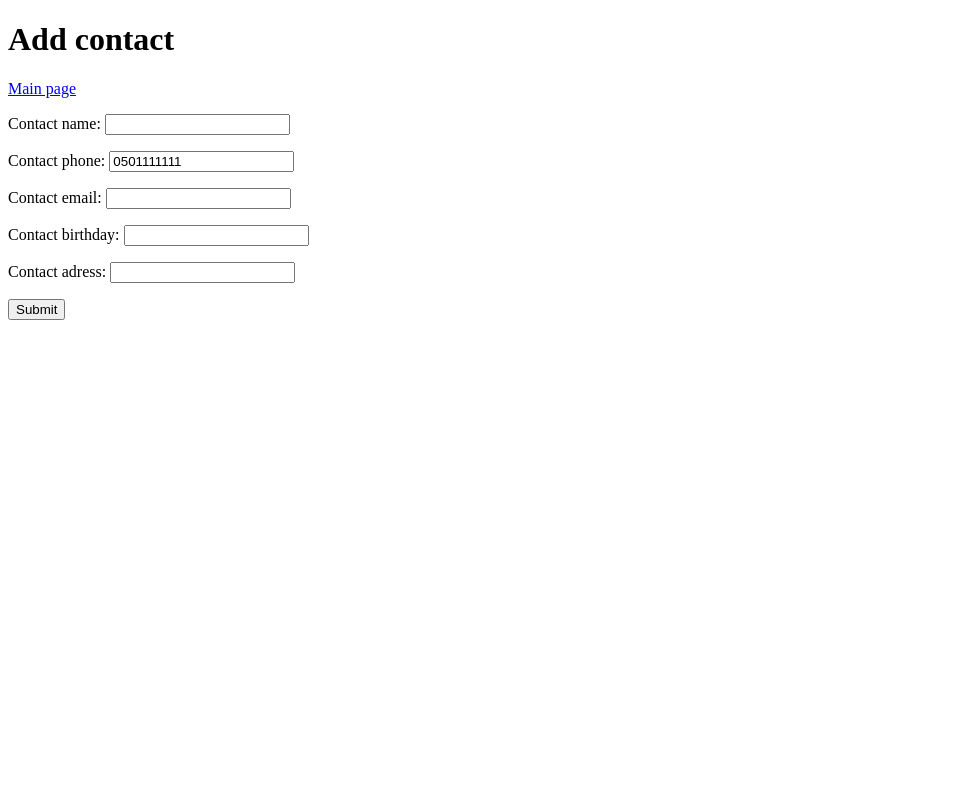
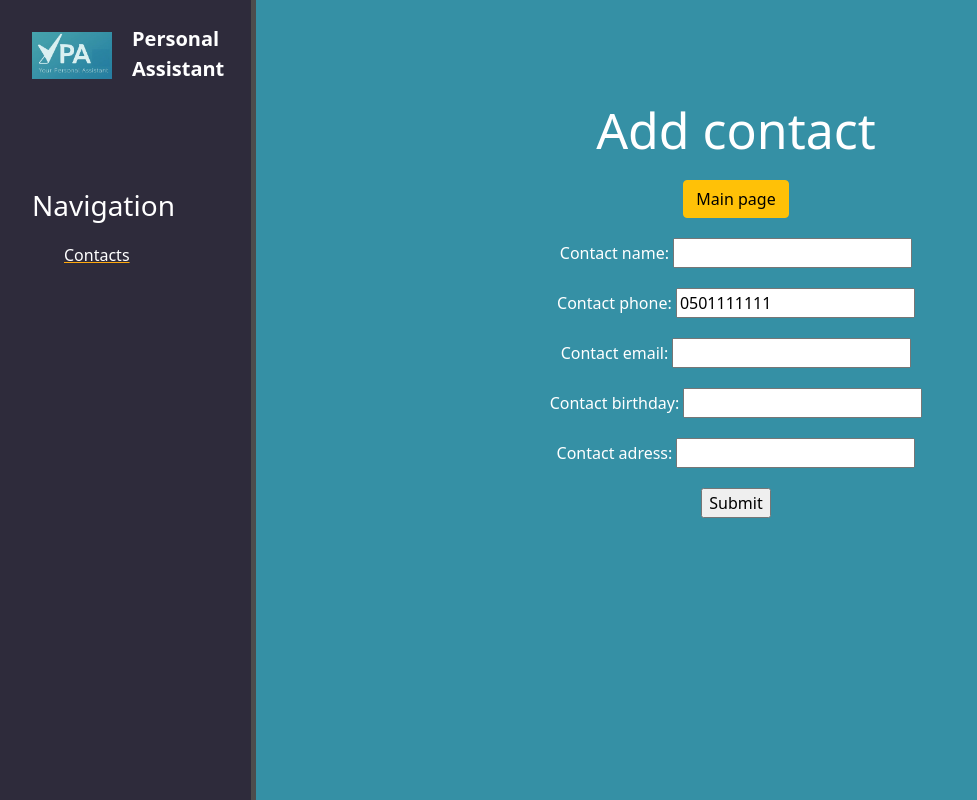
Before and after one commit to Koallla/project-python-web, a Django app: page /files/add_contact/ in a window 1280 px wide. Shown: the whole page, without its empty margins (0-977 px from the left). Run offline with Django 3.2, Linux system fonts and the light colour scheme.

Commit message:
design_web

```diff
--- /dev/null
+++ b/personalhelper/personalhelper/contacts/static/contacts/css/main.css
@@ -0,0 +1,62 @@
+body {
+	background: #3590a5;
+}
+
+aside {
+	float: left;
+	background: #2e2b3b;
+	width: 20%;
+	padding: 2.5%;
+	height: 100vh;
+	color: #fff;
+	border-right: 5px solid #4d4d4d;
+}
+
+aside img {
+	width: 80px;
+	float: left;
+}
+
+aside .logo {
+	font-size: 20px;
+	margin-left: 100px;
+	font-weight: bold;
+	position: relative;
+	top: -55px;
+}
+
+aside h3 {
+	margin-top: 50px;
+	font-size: 28px;
+}
+
+aside ul {list-style: none;}
+
+aside ul li {
+	color: #fff;
+	display: block;
+	margin-top: 20px;
+	transition: transform .6s ease;
+}
+
+aside ul li:hover, aside ul a:hover {
+	color: #eb5959;
+	text-decoration: none;
+	transform: scale(1.05);
+}
+
+main .features {
+	float: left;
+	color: #fff;
+	margin-top: 100px;
+	text-align: center;
+	width: 75%;
+}
+
+main .features h1 {font-size: 50px;}
+main .features p {max-width: 400px; margin: 20px auto}
+
+a {
+    color: #fda80d;
+    text-decoration: underline;
+}
--- a/personalhelper/personalhelper/contacts/templates/contacts/add_contact.html
+++ b/personalhelper/personalhelper/contacts/templates/contacts/add_contact.html
@@ -1,20 +1,17 @@
-<!DOCTYPE html>
-<html lang="en">
-<head>
-    <meta charset="UTF-8">
-    <meta http-equiv="X-UA-Compatible" content="IE=edge">
-    <meta name="viewport" content="width=device-width, initial-scale=1.0">
-    <title>Add contact</title>
-</head>
-<body>
-    <h1>Add contact</h1>
-    <form action = "" method="POST">
-        <a class='button' type="submit" href="/contact/" target='_blank'>Main page </a>
-        {% csrf_token %}
-        {{ form.as_p }}
+{% extends 'contacts/layout.html' %}
 
-        <input type = 'submit' value = 'Submit'>
+{% block title %}Add contact{% endblock %}
 
-    </form>
-</body>
-</html>
+{% block content %}
+	<div class="features">
+		<h1>Add contact</h1>
+		    <p>
+                <form action = "" method="POST">
+                    <a class='btn btn-warning' type="submit" href="/contacts/" target='_blank'>Main page </a>
+                        {% csrf_token %}
+                        {{ form.as_p }}
+                    <input type = 'submit' value = 'Submit'>
+                </form>
+            </p>
+	</div>
+{% endblock %}
--- /dev/null
+++ b/personalhelper/personalhelper/contacts/templates/contacts/layout.html
@@ -0,0 +1,28 @@
+{% load static %}
+<!doctype html>
+<html lang="ru">
+<head>
+	<meta charset="UTF-8">
+	<meta name="viewport"
+		content="width=device-width, user-scalable=no, initial-scale=1.0, maximum-scale=1.0, minimum-scale=1.0">
+	<meta http-equiv="X-UA-Compatible" content="ie=edge">
+	<title>{% block title %}{% endblock %}</title>
+	<link rel="stylesheet" href="https://cdn.jsdelivr.net/npm/bootstrap@5.1.0/dist/css/bootstrap.min.css">
+	<link rel="stylesheet" href="{% static 'contacts/css/main.css' %}">
+</head>
+<body>
+	<aside>
+		<img src="{% static 'contacts/img/logo.jpg' %}" alt="Лого">
+		<span class="logo">Personal</span>
+		<span class="logo">Assistant</span>
+		<h3>Navigation</h3>
+		<ul>
+			<a href="/contacts/"><li>Contacts</li></a>
+		</ul>
+	</aside>
+	<main>
+		{% block content %}
+		{% endblock %}
+	</main>
+</body>
+</html>
--- a/personalhelper/personalhelper/contacts/urls.py
+++ b/personalhelper/personalhelper/contacts/urls.py
@@ -2,12 +2,13 @@ from django.urls import path
 from . import views
 
 app_name = 'contacts'
+
 urlpatterns = [
     path('', views.index, name = 'index'),
     path('add_contact/', views.add_contact, name = 'add-contact'),
     path('show_contacts/', views.show_all, name = 'show-contacts'),
     path('show_contacts/<int:pk>/', views.ContactDetailView.as_view(), name = 'contact-detail'),
     path('show_contacts/<int:pk>/update', views.ContactUpdateView.as_view(), name = 'contact-update'),
-     path('show_contacts/<int:pk>/delete', views.ContactDeleteView.as_view(), name='contact_delete'),
-    path('<str:filepath>/', views.download_file)
+    path('show_contacts/<int:pk>/delete', views.ContactDeleteView.as_view(), name='contact_delete'),
+    path('<str:filepath>/', views.download_file),
 ]
--- a/personalhelper/personalhelper/personalhelper/settings.py
+++ b/personalhelper/personalhelper/personalhelper/settings.py
@@ -125,6 +125,10 @@ USE_TZ = True
 
 STATIC_URL = '/static/'
 
+STATICFILES_DIRS = [
+    BASE_DIR / "static",
+]
+
 # Default primary key field type
 # https://docs.djangoproject.com/en/3.2/ref/settings/#default-auto-field
 
--- a/personalhelper/personalhelper/personalhelper/urls.py
+++ b/personalhelper/personalhelper/personalhelper/urls.py
@@ -24,4 +24,4 @@ urlpatterns = [
     path('contacts/', include('contacts.urls')),
     path('', RedirectView.as_view(url='/contacts/', permanent=True)),
     path('files/', include('contacts.urls')),
-]
+] + static(settings.STATIC_URL, document_root= settings.STATIC_ROOT)
```
Also changed, not shown: personalhelper/personalhelper/contacts/templates/contacts/delete_view.html (+16 -18 lines), personalhelper/personalhelper/contacts/templates/contacts/detail_view.html (+18 -20 lines), personalhelper/personalhelper/contacts/templates/contacts/index.html (+17 -24 lines), personalhelper/personalhelper/contacts/templates/contacts/show_all.html (+10 -14 lines), personalhelper/personalhelper/contacts/templates/contacts/update_contact.html (+15 -18 lines), personalhelper/personalhelper/contacts/static/contacts/img/logo.jpg (added).
